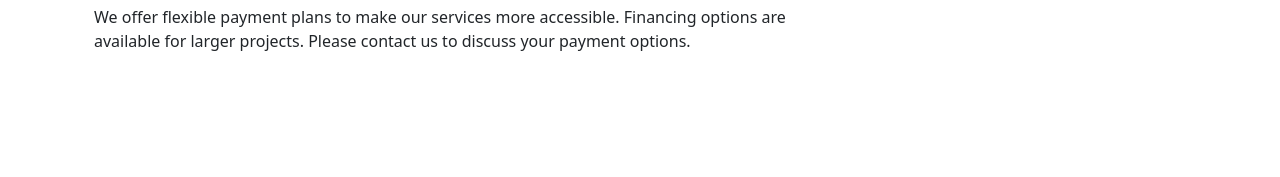
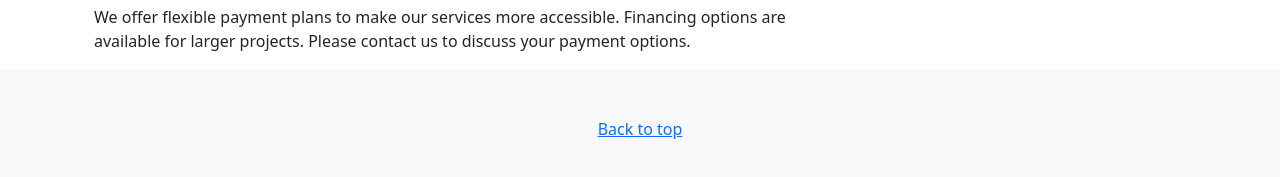
Before and after one commit to 3110812/Assignment.html, a plain HTML site: page pricing.html in a window 1280 px wide. Shown: the part 1160-1337 px from the top of the page. Before the commit the page ends 1229 px from the top, so only its background shows below. Drawn offline with nearby package versions, Linux system fonts and the light colour scheme; a script that the page names is missing.

Commit message:
Update pricing.html

```diff
--- a/pricing.html
+++ b/pricing.html
@@ -238,4 +238,10 @@
       </main>
     </div>
   </body>
+  <footer class="py-5 text-center text-body-secondary bg-body-tertiary">
+
+  <p class="mb-0">
+    <a href="#">Back to top</a>
+  </p>
+</footer>
 </html>
```
